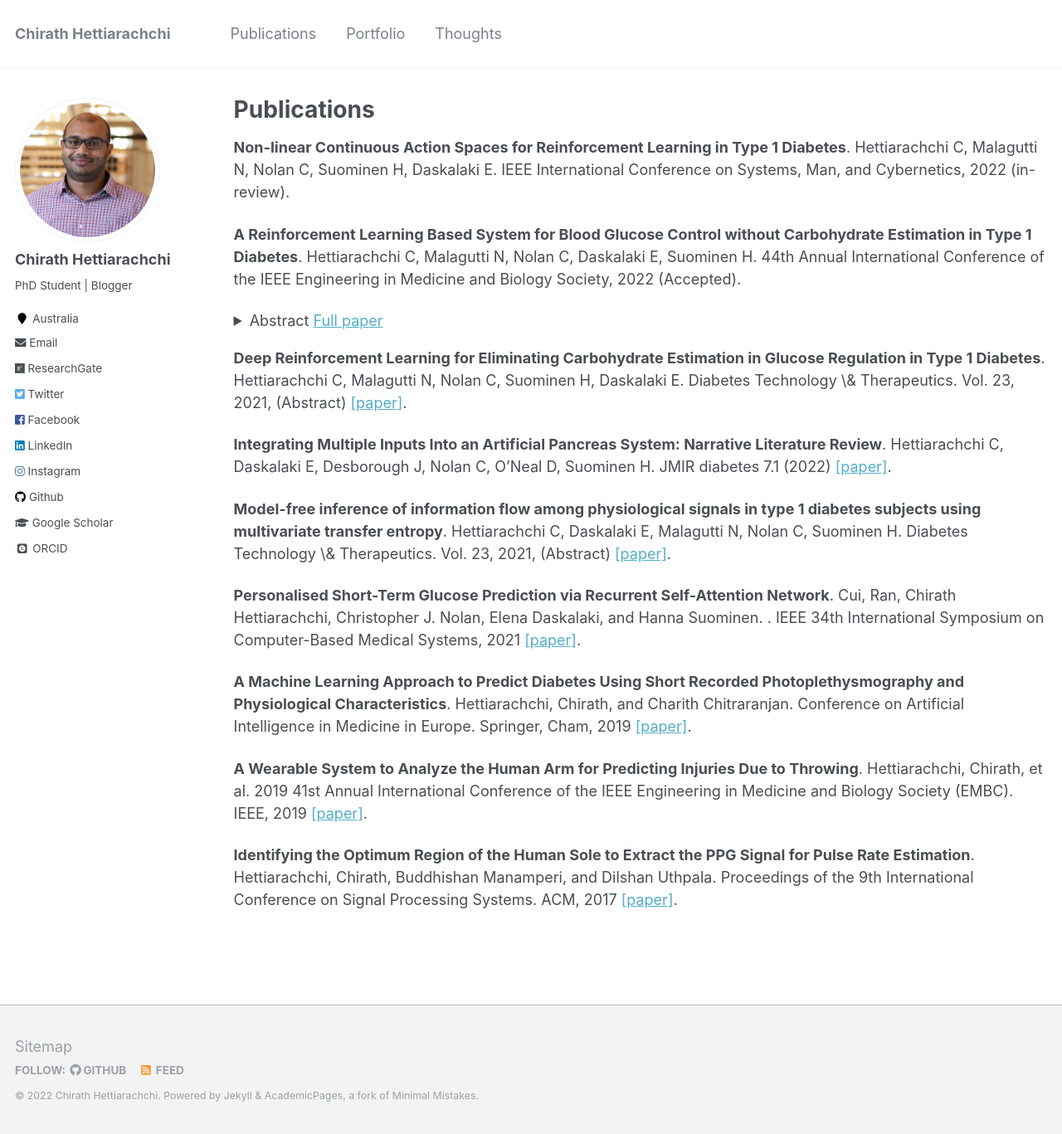
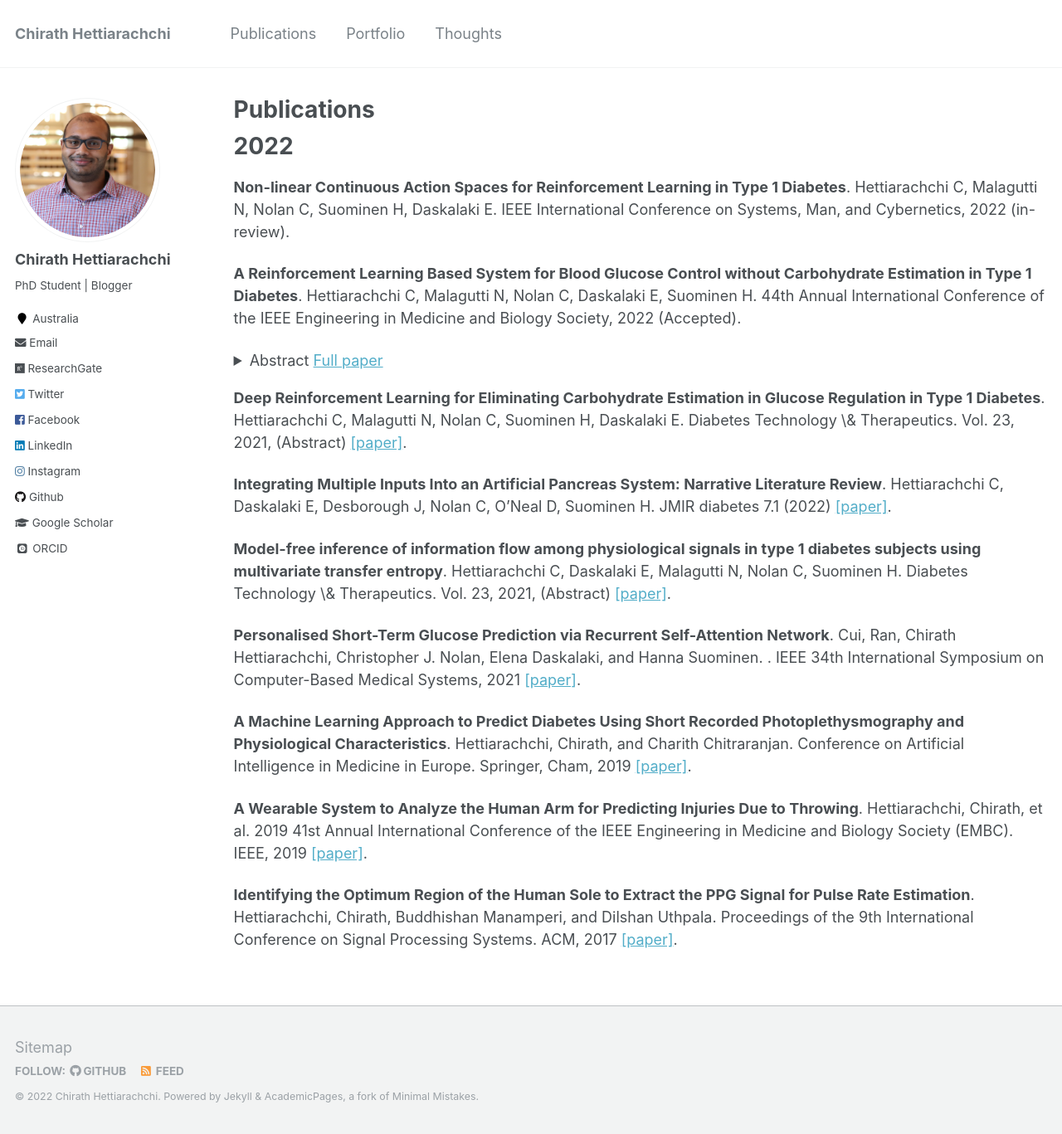
Before and after one commit to chirathyh/chirathyh.github.io, a Jekyll site: the page built from _pages/publications.md, in a window 1280 px wide and 1367 px high. Shown: the whole window at 83% size. Built offline with Jekyll 4.4.1, drawn with Linux system fonts in a browser that asks for light colours; some web fonts are replaced.

Commit message:
Update publications.md

```diff
--- a/_pages/publications.md
+++ b/_pages/publications.md
@@ -4,6 +4,8 @@ title: "Publications"
 permalink: /publications/
 author_profile: true
 ---
+
+# 2022
 
 **Non-linear Continuous Action Spaces for Reinforcement Learning in Type 1 Diabetes**. Hettiarachchi C, Malagutti N, Nolan C, Suominen H, Daskalaki E.  IEEE International Conference on Systems, Man, and Cybernetics, 2022 (in-review).
 
```
